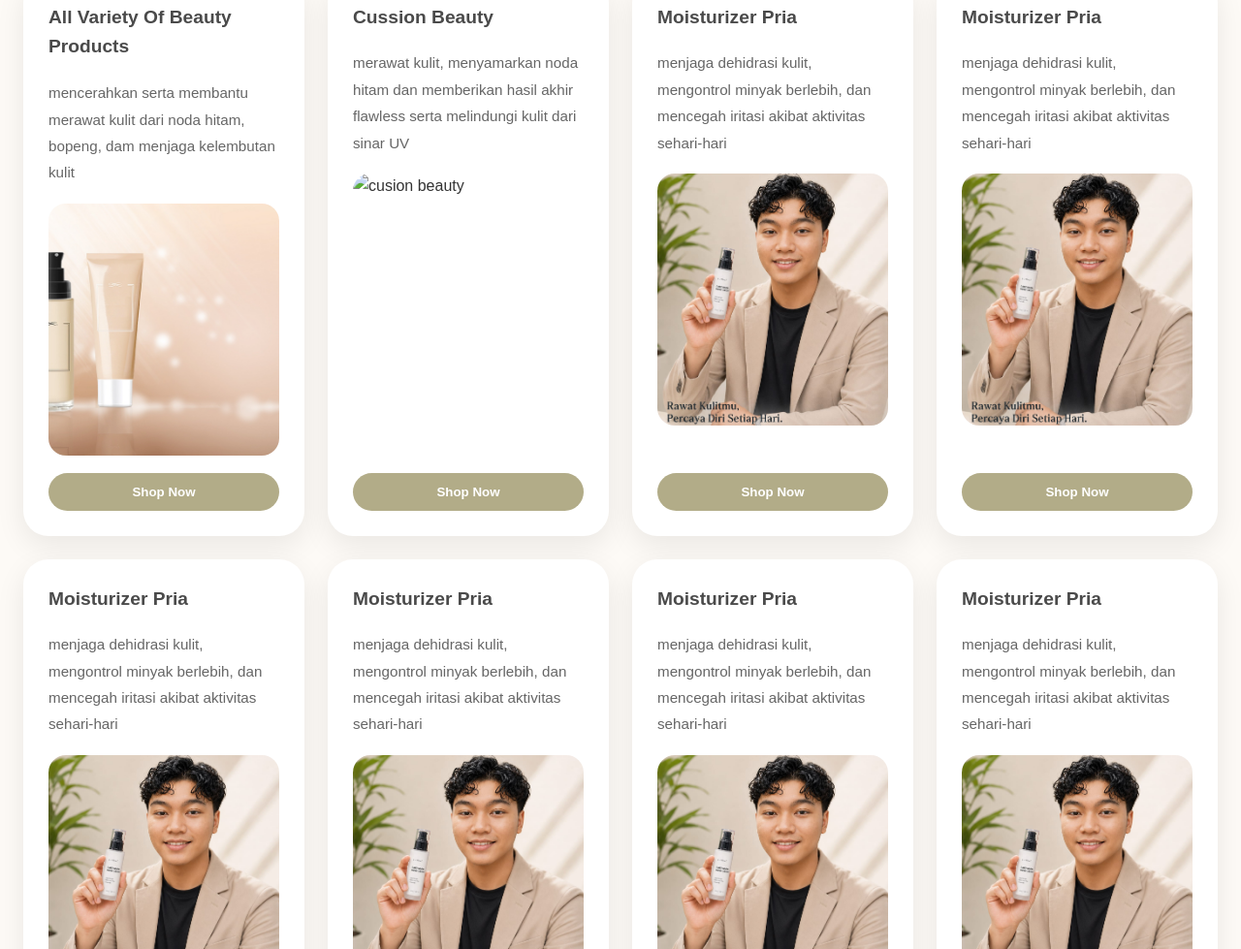
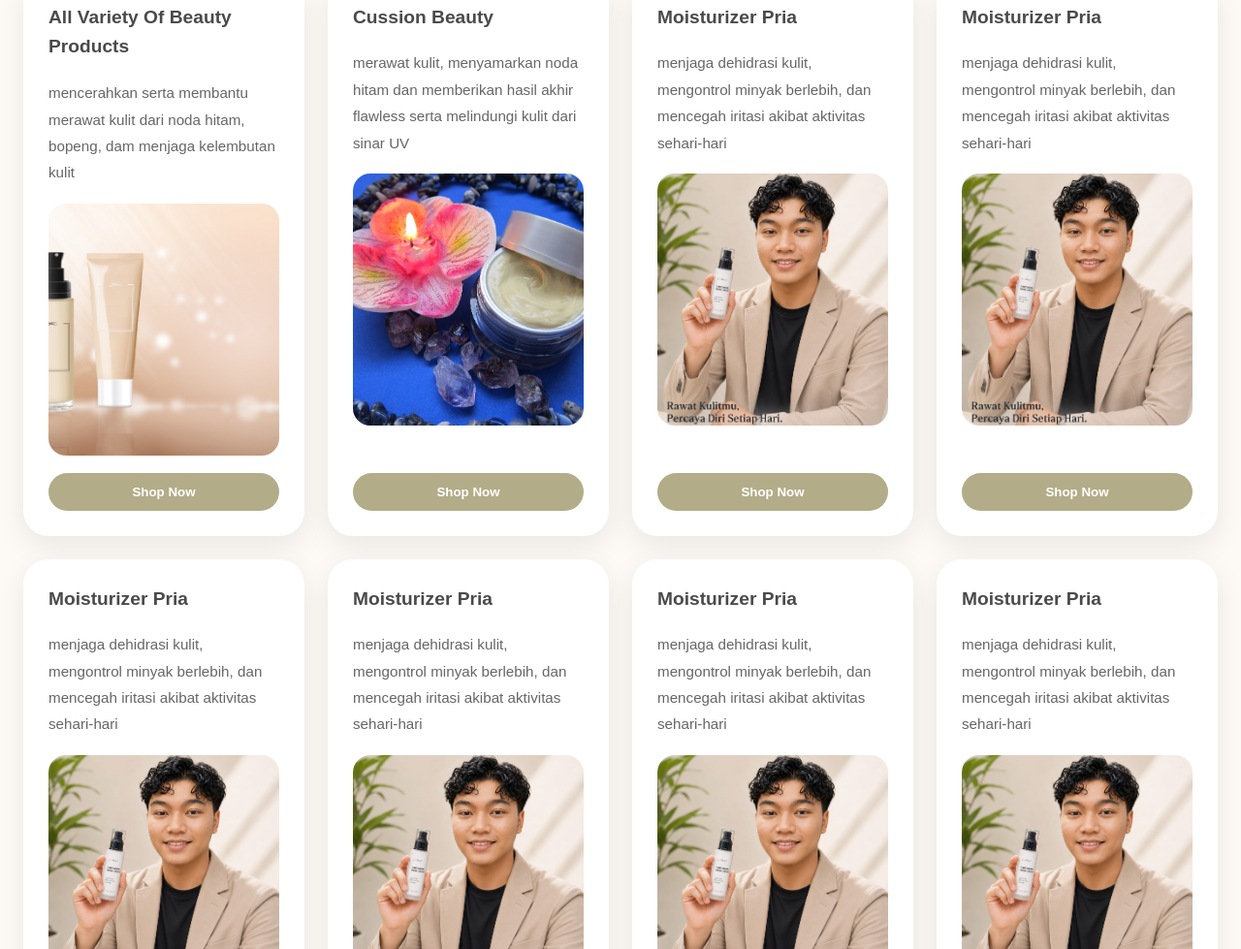
Before and after one commit to cupapih/BeutyCare, a plain HTML site: page index.html in a window 1280 px wide. Shown: the part 2053-3032 px from the top of the page at 97% size. Drawn offline with Linux system fonts and the light colour scheme.

Commit message:
Update index.html

```diff
--- a/index.html
+++ b/index.html
@@ -125,7 +125,7 @@
     <li class="card">
       <h1>cussion beauty</h1>
       <p>merawat kulit, menyamarkan noda hitam dan memberikan hasil akhir flawless serta melindungi kulit dari sinar UV</p>
-      <img src="img/jillwellington-bathroom-sink-3940726_1920.jpg" alt="cusion beauty">
+      <img src="img/saponifier-skincare-1122666_1920.jpg" alt="cusion beauty">
       <button>Shop Now</button>
     </li>
 
```
